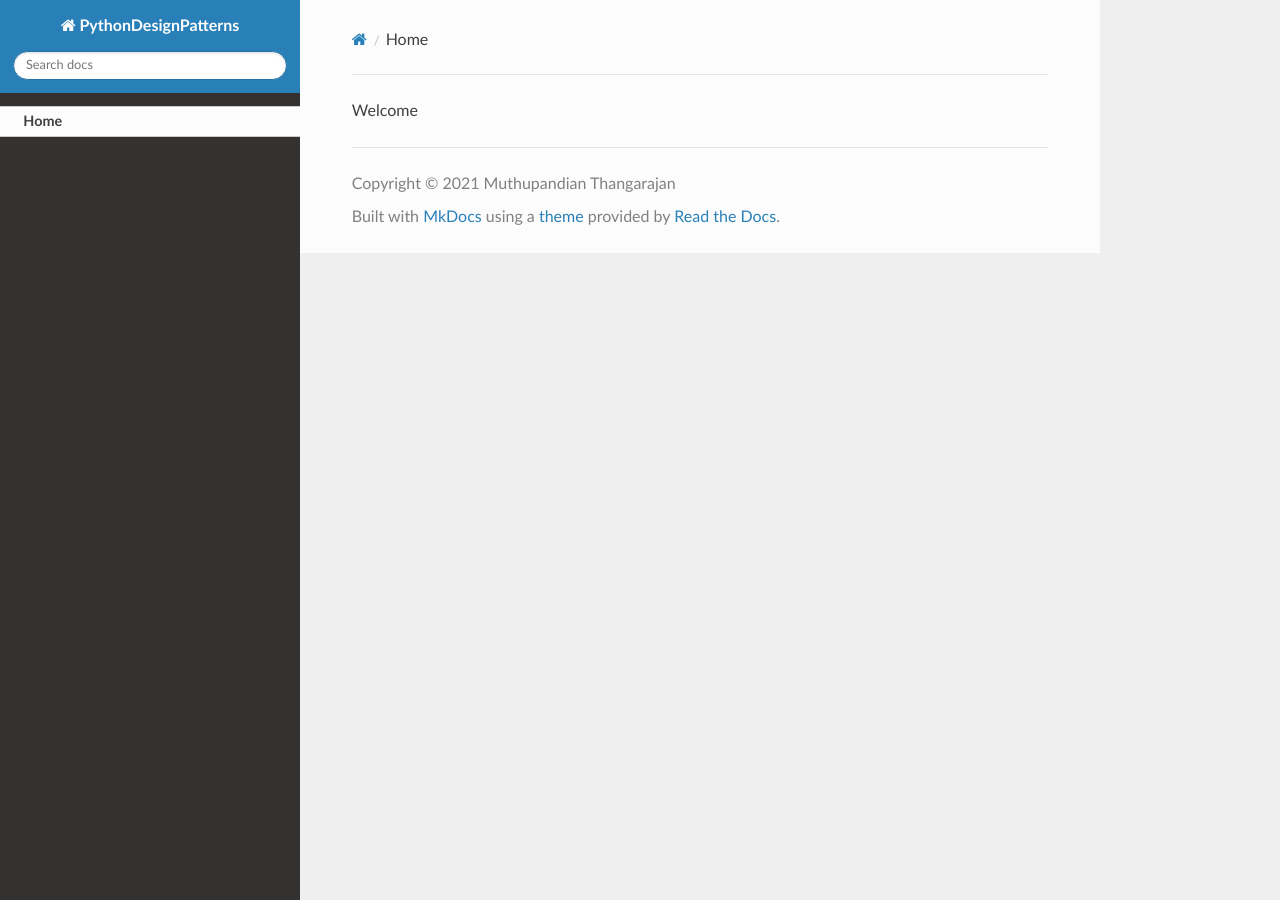
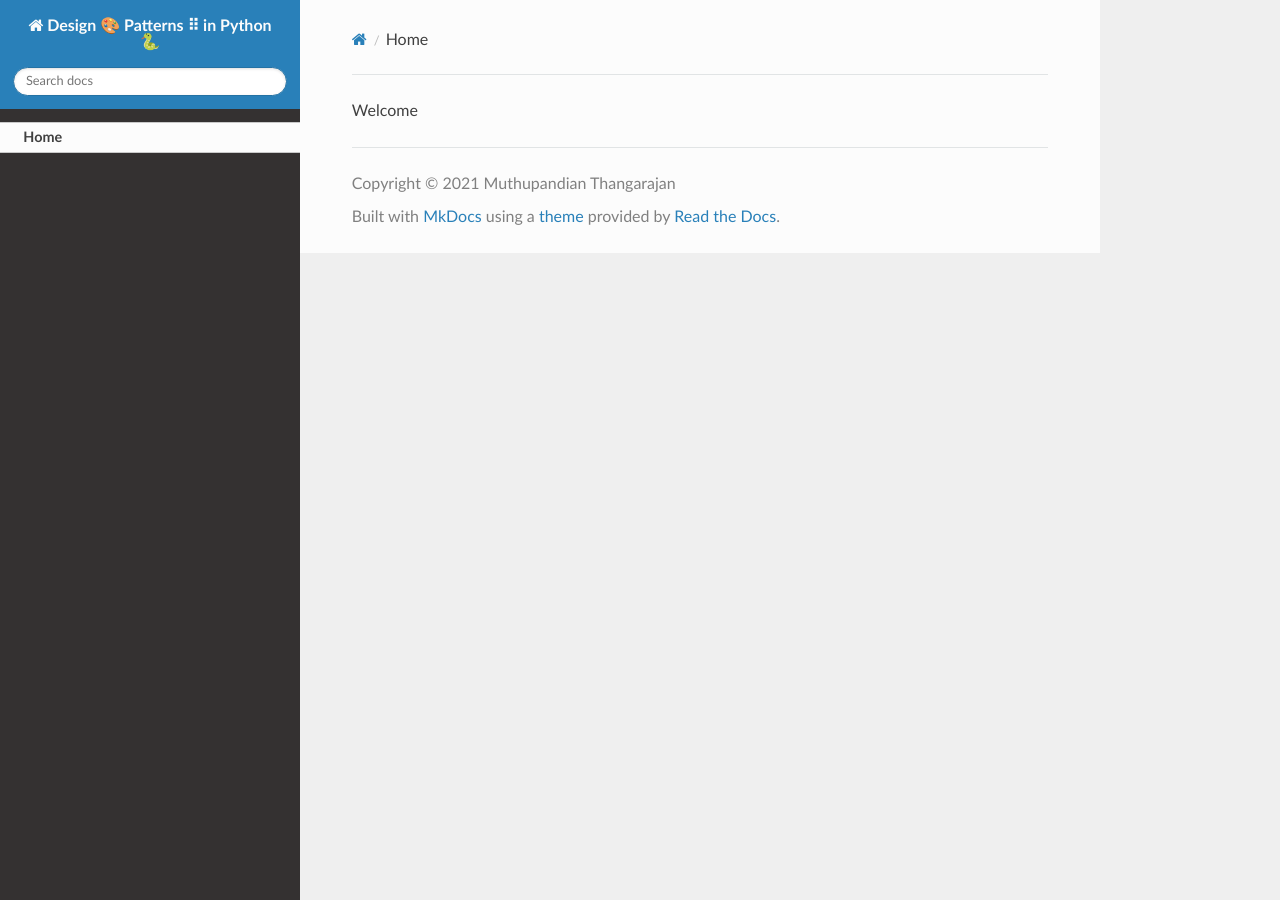
Before and after one commit to muthugit/pythondesignpatterns, an MkDocs documentation site: the page built from docs/index.md, in a window 1280 px wide. Built offline with MkDocs 1.6.1, drawn with Linux system fonts in a browser that asks for light colours; nearby versions of some CDN libraries.

Commit message:
Update mkdocs.yml

```diff
--- a/mkdocs.yml
+++ b/mkdocs.yml
@@ -1,4 +1,4 @@
-site_name: PythonDesignPatterns
+site_name: "Design 🎨 Patterns ⠿ in Python 🐍"
 copyright: "Copyright &copy; 2021 Muthupandian Thangarajan"
 theme:
     name: readthedocs
```
